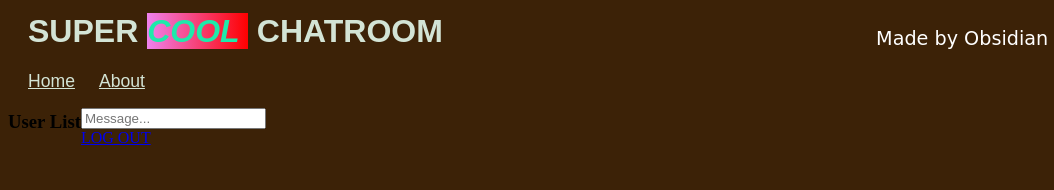
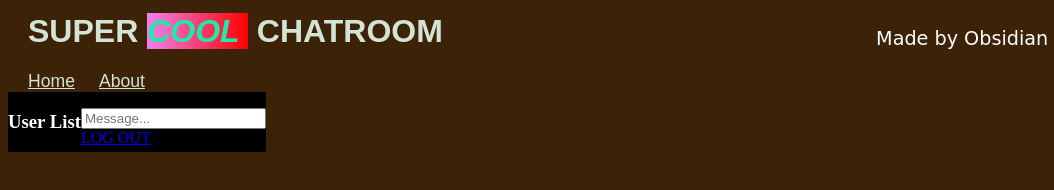
Before and after one commit to Obsidian-fun/Supercool, a website: page chatroom.ejs in a window 1280 px wide. Shown: the full height of the page, 0-1054 px from the left. Drawn offline with nearby package versions, Linux system fonts and the light colour scheme; files that its build step writes are made by us from their sources; no server answers.

Commit message:
modified:   chatroom.ejs

```diff
--- a/chatroom.ejs
+++ b/chatroom.ejs
@@ -79,7 +79,14 @@
     display: flex;
   }
 
-
+  .Container .Users{
+    background-color: black;
+    color: white;
+  }
+  .Container .Chatbox {
+    background-color: black;
+    color: white;
+  }
 
   </style>
 </head>
```
